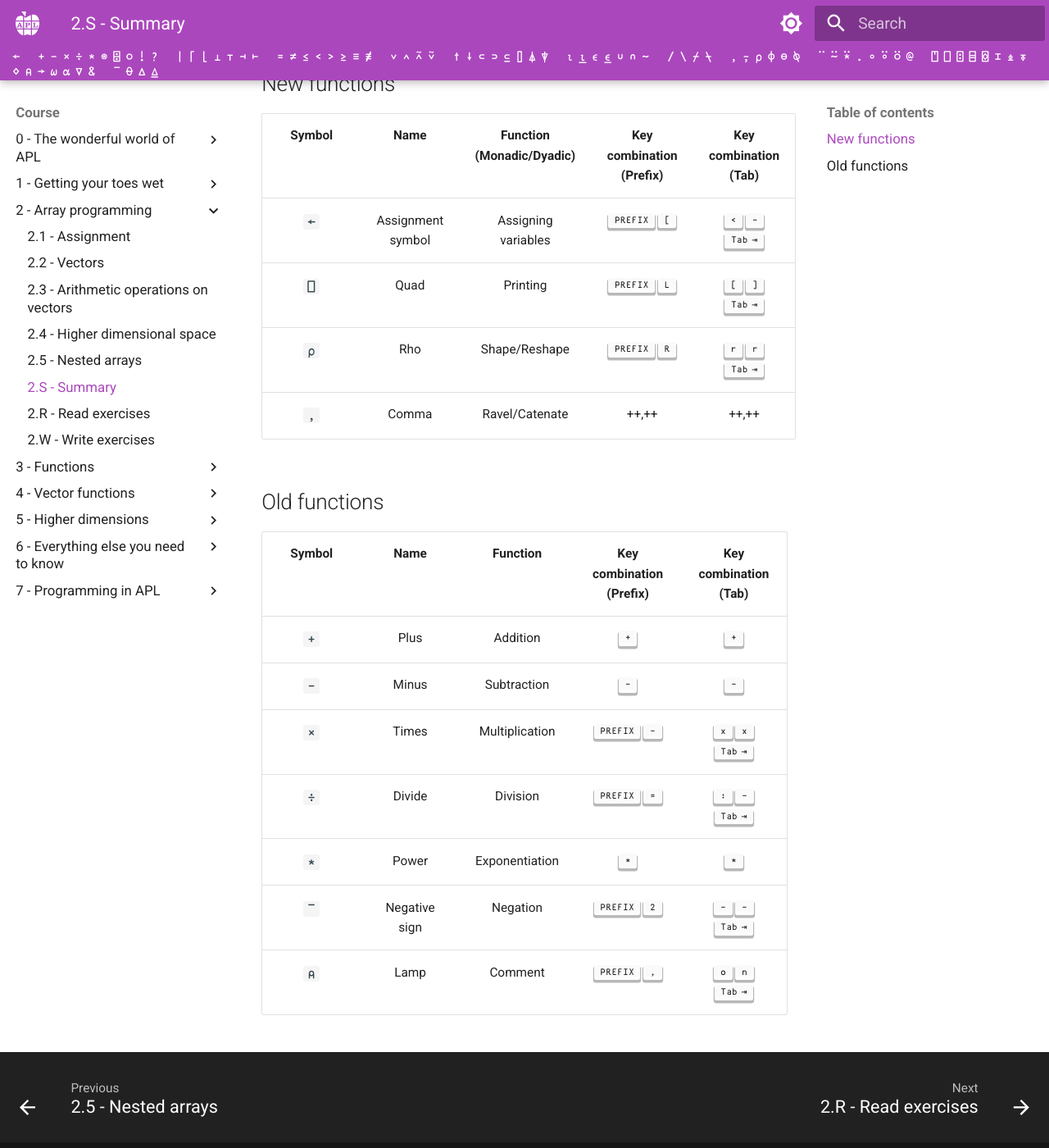
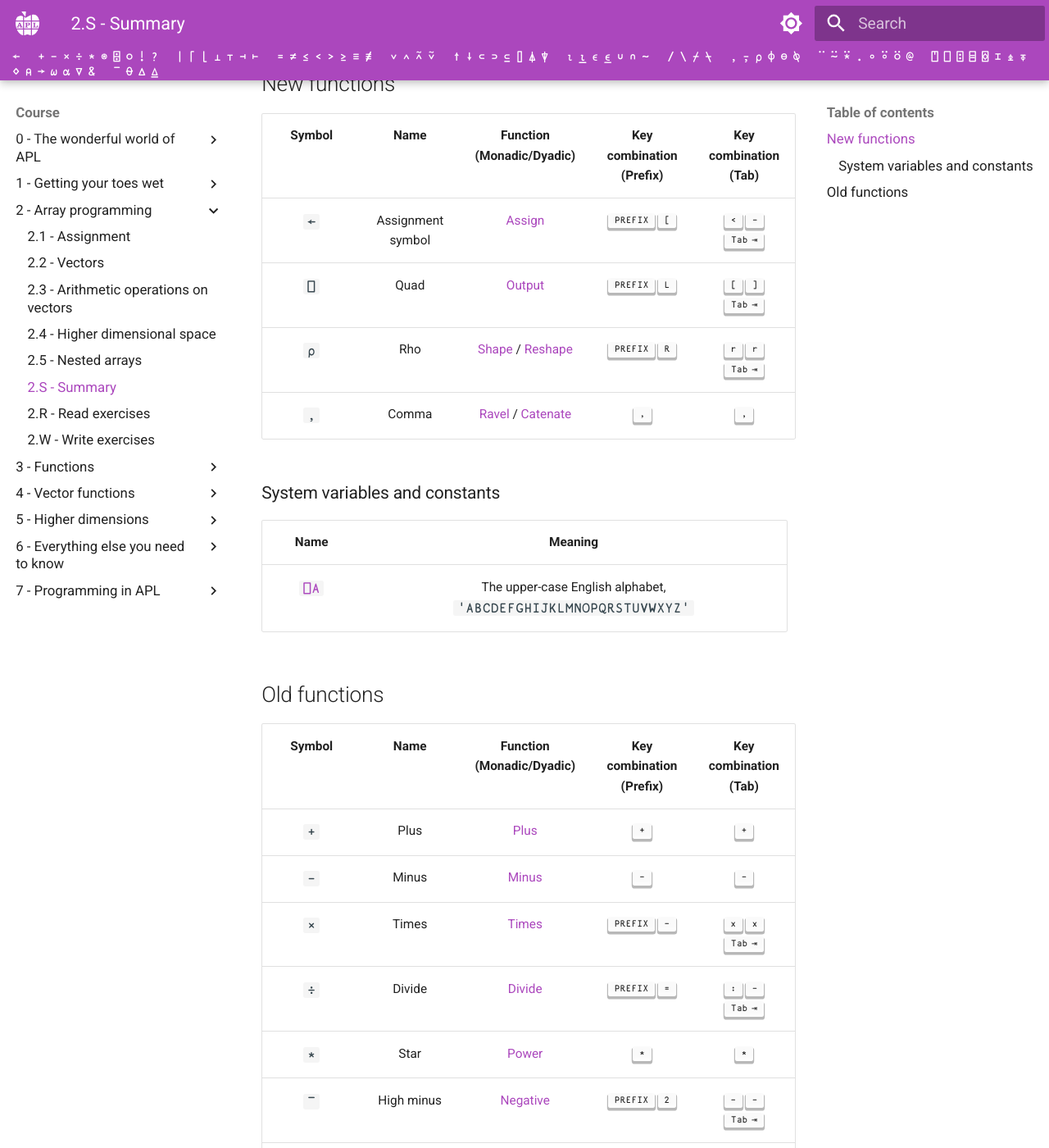
Before and after one commit to APLMOOC/APLMOOC, an MkDocs documentation site: the page built from docs/course/ch2/summary.md, in a window 1280 px wide and 1400 px high, scrolled down 356 px. Shown: the whole window at 82% size. Built offline with MkDocs 1.6.1 and Material for MkDocs 9.7.7, drawn with Linux system fonts in a browser that asks for light colours; some web fonts are replaced; a script that is not in the unit is left out.

Commit message:
Fix summary table links

```diff
--- a/docs/course/ch2/summary.md
+++ b/docs/course/ch2/summary.md
@@ -8,19 +8,25 @@ It might be useful to review this page as you are doing the read and write exerc
 
 | Symbol | Name | Function (Monadic/Dyadic) | Key combination (Prefix) | Key combination (Tab)
 |:--:|:--:|:--:|:--:|:--:|
-| `←` | Assignment symbol | Assigning variables | <kbd>PREFIX</kbd> <kbd>[</kbd> | <kbd><</kbd> ++minus++ ++tab++ |
-| `⎕` | Quad | Printing | <kbd>PREFIX</kbd> ++l++ | <kbd>[</kbd> <kbd>]</kbd> ++tab++ |
-| `⍴` | Rho | Shape/Reshape | <kbd>PREFIX</kbd> ++r++ | <kbd>r</kbd> <kbd>r</kbd> ++tab++ |
-| `,` | Comma | Ravel/Catenate | ++,++ | ++,++ |
+| `←` | Assignment symbol | [Assign](part1.md#:~:text=Allow%20me%20to%20introduce%20you%20to%20a%20new%20symbol%3B%20the%20assignment%20symbol%3A) | <kbd>PREFIX</kbd> <kbd>[</kbd> | <kbd>&lt;</kbd> ++minus++ ++tab++ |
+| `⎕` | Quad | [Output](part1.md#:~:text=All%20this%20does%20is%20print%20whatever%20is%20assigned%20to%20it%20to%20the%20screen.) | <kbd>PREFIX</kbd> ++l++ | <kbd>[</kbd> <kbd>]</kbd> ++tab++ |
+| `⍴` | Rho | [Shape](part4.md#:~:text=The%20shape%20%E2%8D%B4%20function%20acts%20on%20one%20array%2C%20its%20right%20argument%2C%20by%20returning%20a%20vector%20whose%20entries%20are%20the%20lengths%20of%20the%20axes.) / [Reshape](part4.md#:~:text=The%20reshape%20function%20takes%20a%20vector%20of%20elements%20as%20its%20right%20argument%2C%20and%20reshapes%20them%20to%20fit%20the%20dimensions%20specified%20by%20the%20left%20argument.) | <kbd>PREFIX</kbd> ++r++ | <kbd>r</kbd> <kbd>r</kbd> ++tab++ |
+| `,` | Comma | [Ravel](part5.md#:~:text=Monadically%2C%20the%20ravel%20%2C%20function%20can%20be%20used%20to%20%22unravel%22%20a%20matrix%20into%20a%20vector%20of%20its%20elements%20in%20top%2Ddown%20left%2Dright%20order%2C%20called%20ravel%20order.) / [Catenate](part5.md#:~:text=The%20proper%20way%20to%20combine%20two%20vectors%20into%20a%20single%20longer%20vector%20is%20using%20the%20catenate%20%2C%20function%2C%20generally%20joining%20two%20arrays%20along%20a%20common%20edge.) | ++comma++ | ++comma++ |
+
+### System variables and constants
+
+| Name | Meaning |
+|:--:|:--:|
+| [`⎕A`](part4.md#:~:text=The%20useful%20%E2%8E%95A%20constant%20stores%20the%20upper%2Dcase%20english%20alphabet%20%27ABCDEFGHIJKLMNOPQRSTUVWXYZ%27.) | The upper-case English alphabet, `'ABCDEFGHIJKLMNOPQRSTUVWXYZ'` |
 
 ## Old functions
 
-| Symbol | Name | Function | Key combination (Prefix) | Key combination (Tab)
+| Symbol | Name | Function (Monadic/Dyadic) | Key combination (Prefix) | Key combination (Tab)
 |:--:|:--:|:--:|:--:|:--:|
-| `+` | Plus | Addition | ++plus++ | ++plus++ |
-| `-` | Minus | Subtraction | ++minus++ | ++minus++ |
-| `×` | Times | Multiplication | <kbd>PREFIX</kbd> ++minus++ | <kbd>x</kbd> <kbd>x</kbd> ++tab++ |
-| `÷` | Divide | Division | <kbd>PREFIX</kbd> ++equal++ | <kbd>:</kbd> <kbd>-</kbd> ++tab++ |
-| `*` | Power | Exponentiation | <kbd>*</kbd> | <kbd>*</kbd> |
-| `¯` | Negative sign | Negation | <kbd>PREFIX</kbd> ++2++ | <kbd>-</kbd> <kbd>-</kbd> ++tab++ |
-| `⍝` | Lamp | Comment | <kbd>PREFIX</kbd> ++comma++ | <kbd>o</kbd> <kbd>n</kbd> ++tab++ |
+| `+` | Plus | [Plus](../ch1/part2.md#:~:text=How%20about%20addition%3F) | ++plus++ | ++plus++ |
+| `-` | Minus | [Minus](../ch1/part2.md#:~:text=One%20of%20them%20is%20a%20minus%20function%20%28%2D%29%2C%20that%20subtracts%20two%20numbers.) | ++minus++ | ++minus++ |
+| `×` | Times | [Times](../ch1/part2.md#:~:text=In%20fact%2C%20the%20creators%20of%20APL%20added%20a%20special%20multiplication%20cross%20%28%C3%97%29%20to%20do%20multiplication.) | <kbd>PREFIX</kbd> ++minus++ | <kbd>x</kbd> <kbd>x</kbd> ++tab++ |
+| `÷` | Divide | [Divide](../ch1/part2.md#:~:text=Similarly%2C%20division%20is%20done%20with%20the%20dedicated%20mathematical%20division%20symbol%20%28%C3%B7%29.) | <kbd>PREFIX</kbd> ++equal++ | <kbd>:</kbd> <kbd>-</kbd> ++tab++ |
+| `*` | Star | [Power](../ch1/part2.md#:~:text=This%20isn%27t%20multiplication%2C%20it%27s%20exponentiation%21) | <kbd>*</kbd> | <kbd>*</kbd> |
+| `¯` | High minus | [Negative](../ch1/part2.md#:~:text=The%20other%20is%20a%20negative%20sign%20%28%C2%AF%29%2C%20which%20is%20slightly%20higher%20and%20tells%20APL%20that%20a%20number%20is%20negative.) | <kbd>PREFIX</kbd> ++2++ | <kbd>-</kbd> <kbd>-</kbd> ++tab++ |
+| `⍝` | Lamp | [Comment](../ch1/part4.md#:~:text=One%20last%20handy%20symbol%3A%20%E2%8D%9D.) | <kbd>PREFIX</kbd> ++comma++ | <kbd>o</kbd> <kbd>n</kbd> ++tab++ |
```
Also changed, not shown: docs/course/ch1/summary.md (+8 -8 lines), docs/course/ch3/summary.md (+6 -6 lines), docs/course/ch4/summary.md (+7 -7 lines), docs/course/ch5/summary.md (+8 -8 lines), docs/course/ch6/summary.md (+7 -7 lines).
